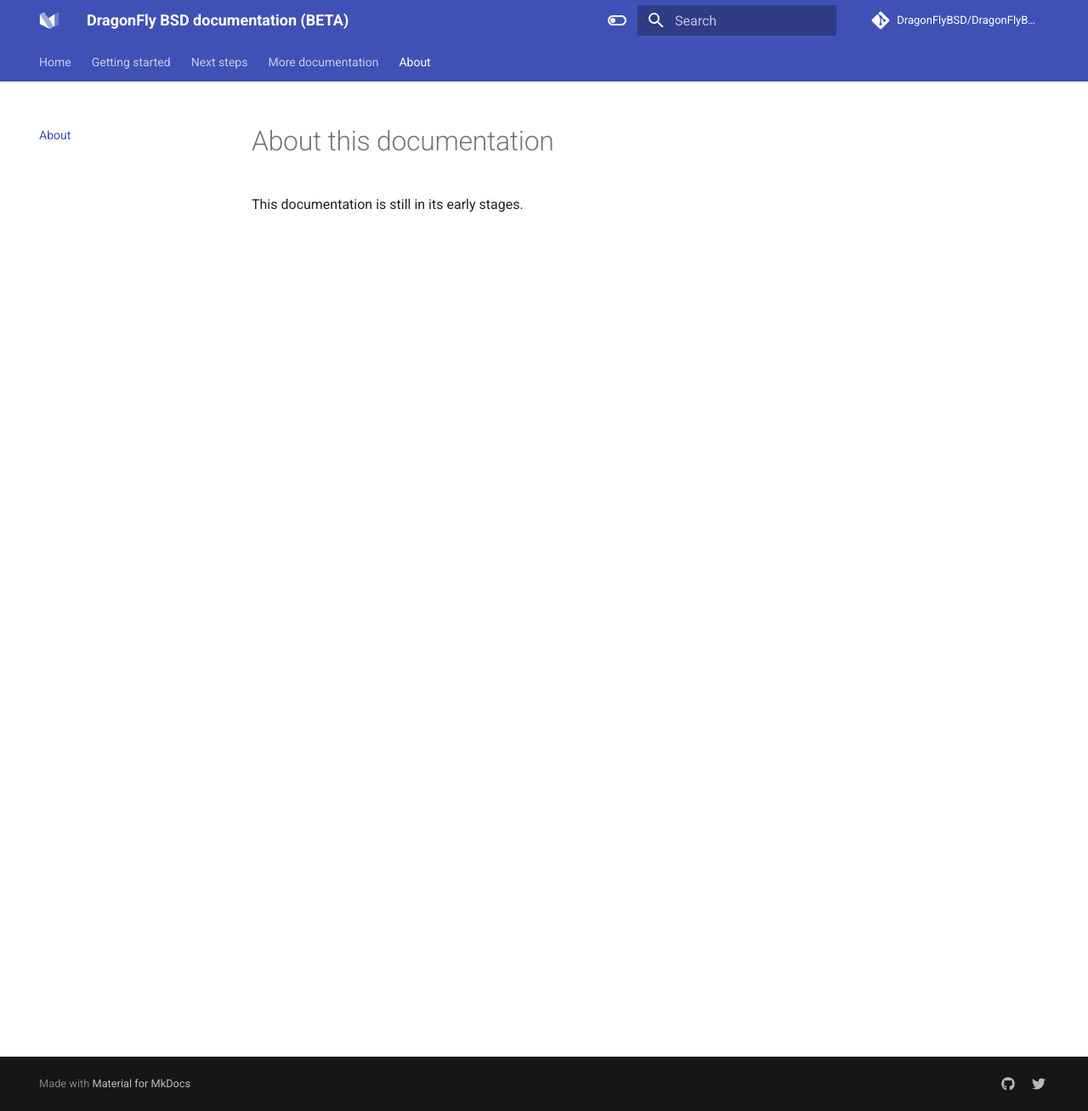
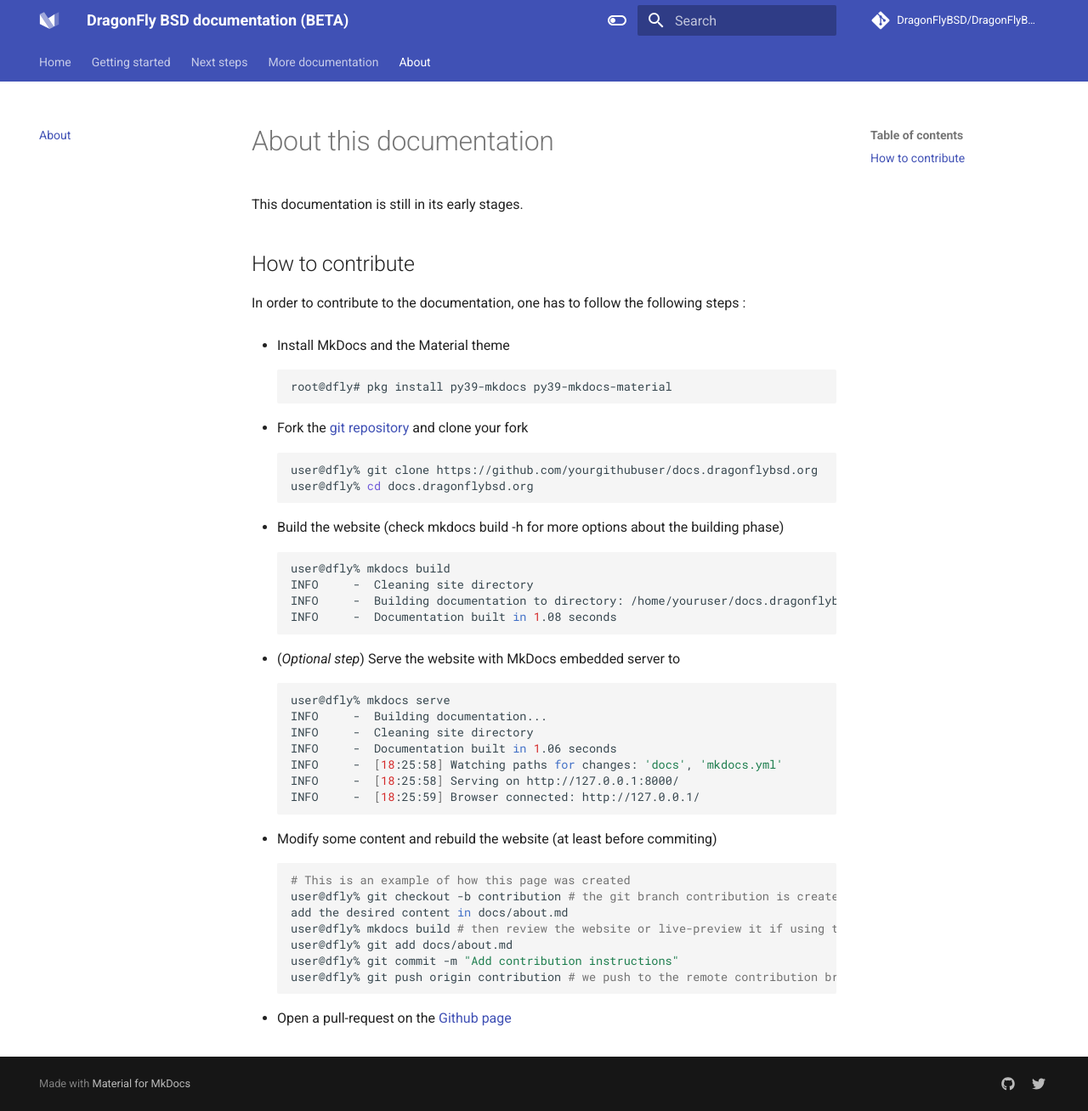
Before and after one commit to DragonFlyBSD/docs.dragonflybsd.org, an MkDocs documentation site: the page built from docs/about.md, in a window 1280 px wide and 1308 px high. Shown: the whole window at 85% size. Built offline with MkDocs 1.6.1 and Material for MkDocs 9.7.7, drawn with Linux system fonts in a browser that asks for light colours; comment, search, counter and statistics services are not loaded.

Commit message:
Add contribution instructions

````diff
--- a/docs/about.md
+++ b/docs/about.md
@@ -1,3 +1,51 @@
 # About this documentation
 
 This documentation is still in its early stages.
+
+## How to contribute
+
+In order to contribute to the documentation, one has to follow the following steps :
+
+- Install MkDocs and the Material theme
+```bash
+root@dfly# pkg install py39-mkdocs py39-mkdocs-material
+```
+
+- Fork the [git repository](https://github.com/DragonFlyBSD/docs.dragonflybsd.org) and clone your fork
+```bash
+user@dfly% git clone https://github.com/yourgithubuser/docs.dragonflybsd.org
+user@dfly% cd docs.dragonflybsd.org
+
+```
+
+- Build the website (check mkdocs build -h for more options about the building phase)
+```bash
+user@dfly% mkdocs build
+INFO     -  Cleaning site directory
+INFO     -  Building documentation to directory: /home/youruser/docs.dragonflybsd.org/site
+INFO     -  Documentation built in 1.08 seconds
+```
+
+- (*Optional step*) Serve the website with MkDocs embedded server to
+```bash
+user@dfly% mkdocs serve
+INFO     -  Building documentation...
+INFO     -  Cleaning site directory
+INFO     -  Documentation built in 1.06 seconds
+INFO     -  [18:25:58] Watching paths for changes: 'docs', 'mkdocs.yml'
+INFO     -  [18:25:58] Serving on http://127.0.0.1:8000/
+INFO     -  [18:25:59] Browser connected: http://127.0.0.1/
+```
+
+- Modify some content and rebuild the website (at least before commiting)
+```bash
+# This is an example of how this page was created
+user@dfly% git checkout -b contribution # the git branch contribution is created
+add the desired content in docs/about.md
+user@dfly% mkdocs build # then review the website or live-preview it if using the serve option
+user@dfly% git add docs/about.md
+user@dfly% git commit -m "Add contribution instructions"
+user@dfly% git push origin contribution # we push to the remote contribution branch
+```
+
+- Open a pull-request on the [Github page](https://github.com/DragonFlyBSD/docs.dragonflybsd.org/pulls)
````
